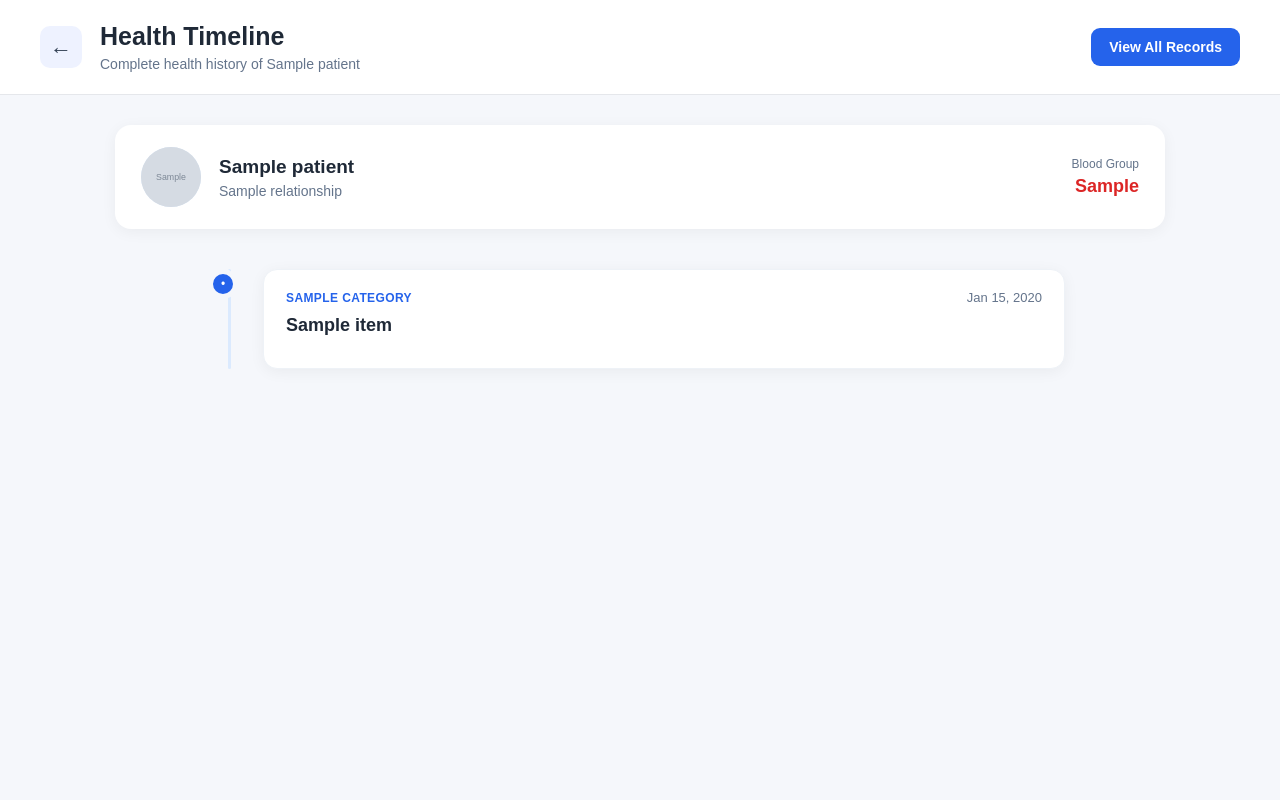
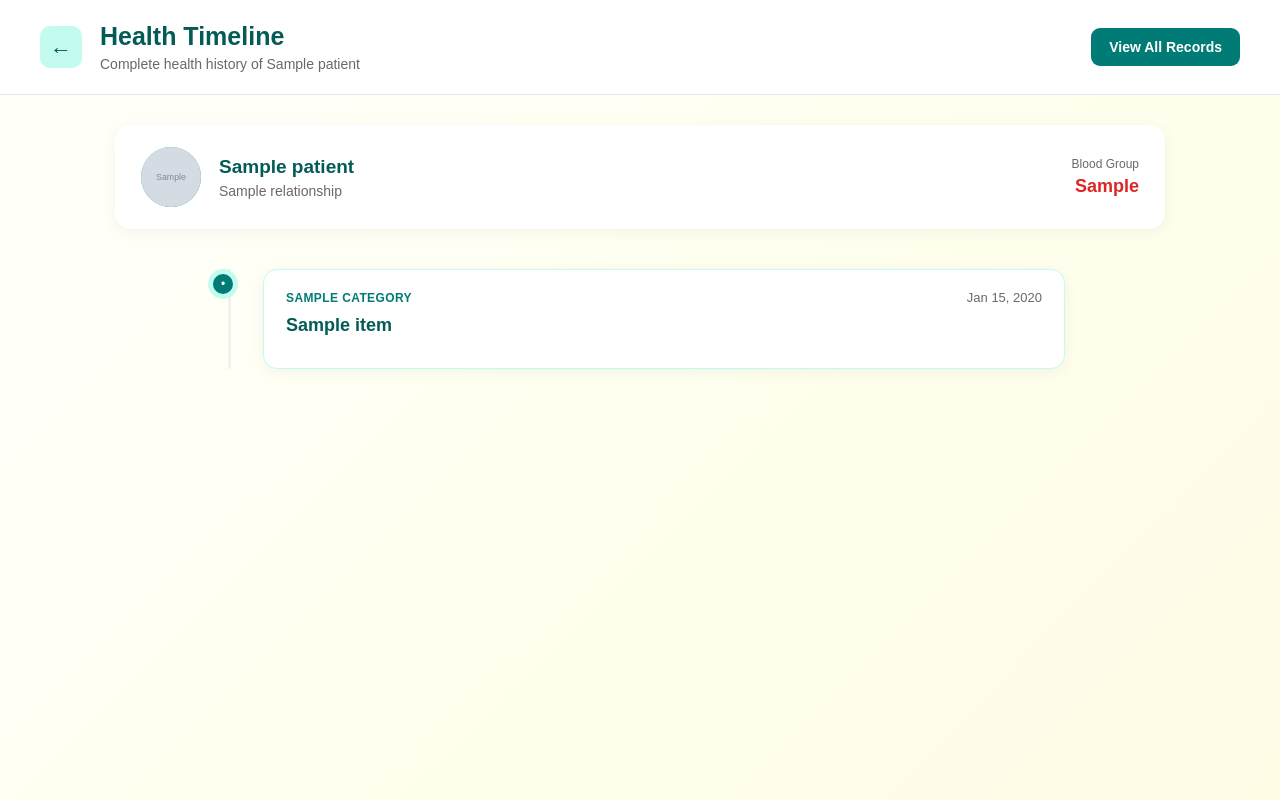
Before and after one commit to AMNA-RISHVI/CareNest_Home-Healthcare-Platform, a Django app: template health_wallet/templates/health_wallet/health_timeline.html in a window 1280 px wide. Run offline with Django 5.2, Linux system fonts and the light colour scheme; the template is opened without the code that fills it: most values are stand-ins (such as "Sample title", 1, 10 or a date in 2020); grey boxes marked "Sample" are stand-in pictures.

Commit message:
Improved interface design

```diff
--- a/health_wallet/static/health_wallet/css/health_timeline.css
+++ b/health_wallet/static/health_wallet/css/health_timeline.css
@@ -7,8 +7,13 @@
 
 body {
     font-family: Arial, Helvetica, sans-serif;
-    background: #f5f7fb;
-    color: #1f2937;
+    background: linear-gradient(
+        135deg,
+        #FFFFF7 20%,
+        #FFFFEF 50%,
+        #FFFCE6 100%
+    );
+    color: #035B57;
 }
 
 
@@ -56,9 +61,9 @@ a {
     align-items: center;
     justify-content: center;
 
-    background: #eef2ff;
+    background: #c3fbf0;
 
-    color: #334155;
+    color: #035B57;
 
     font-size: 22px;
 
@@ -67,7 +72,7 @@ a {
 
 
 .back-button:hover {
-    background: #e0e7ff;
+    background: #A1FDEB;
 }
 
 
@@ -78,13 +83,13 @@ a {
 
 
 .timeline-header p {
-    color: #64748b;
+    color: #6B6868;
     font-size: 14px;
 }
 
 
 .records-button {
-    background: #2563eb;
+    background: #007B75;
 
     color: #ffffff;
 
@@ -99,7 +104,9 @@ a {
 
 
 .records-button:hover {
-    background: #1d4ed8;
+    background: #ffffff;
+    color: #007B75;
+    border: 2px solid #007B75;
 }
 
 
@@ -136,13 +143,17 @@ a {
 
     overflow: hidden;
 
-    background: #dbeafe;
+    background: linear-gradient(
+        135deg,
+        #3CD5C0 0%,
+        #007B75 100%
+    );;
 
     display: flex;
     align-items: center;
     justify-content: center;
 
-    color: #2563eb;
+    color: #ffffff;
 
     font-size: 24px;
     font-weight: bold;
@@ -170,7 +181,7 @@ a {
 
 
 .patient-info p {
-    color: #64748b;
+    color: #6B6868;
 
     font-size: 14px;
 }
@@ -189,7 +200,7 @@ a {
 .blood-label {
     font-size: 12px;
 
-    color: #64748b;
+    color: #6B6868;
 }
 
 
@@ -226,7 +237,7 @@ a {
 
     width: 3px;
 
-    background: #dbeafe;
+    background: #f1f1f1;
 
     border-radius: 10px;
 }
@@ -253,9 +264,9 @@ a {
 
     border-radius: 50%;
 
-    background: #2563eb;
+    background: #007B75;
 
-    border: 5px solid #f5f7fb;
+    border: 5px solid #c3fbf0;
 
     display: flex;
     align-items: center;
@@ -280,7 +291,7 @@ a {
 
     box-shadow: 0 3px 15px rgba(0, 0, 0, 0.05);
 
-    border: 1px solid #eef2f7;
+    border: 1px solid #c3fbf0;
 
     transition: 0.2s;
 }
@@ -313,14 +324,14 @@ a {
 
     letter-spacing: 0.4px;
 
-    color: #2563eb;
+    color: #007B75;
 }
 
 
 .timeline-date {
     font-size: 13px;
 
-    color: #64748b;
+    color: #6B6868;
 }
 
 
@@ -332,7 +343,7 @@ a {
 
 
 .timeline-details {
-    color: #475569;
+    color: #6B6868;
 
     font-size: 14px;
 
@@ -355,7 +366,7 @@ a {
 
     margin-top: 10px;
 
-    color: #2563eb;
+    color: #007B75;
 
     font-weight: 600;
 
@@ -401,7 +412,7 @@ a {
 
 
 .empty-timeline p {
-    color: #64748b;
+    color: #6B6868;
 
     font-size: 14px;
 
@@ -412,7 +423,7 @@ a {
 .add-record-button {
     display: inline-block;
 
-    background: #2563eb;
+    background: #007B75;
 
     color: #ffffff;
 
```
Also changed, not shown: health_wallet/static/health_wallet/css/add_record.css (+6 -1 lines), health_wallet/static/health_wallet/css/all_records.css (+10 -5 lines), health_wallet/static/health_wallet/css/health_record_changes.css (+6 -1 lines), health_wallet/static/health_wallet/css/health_wallet.css (+25 -22 lines), health_wallet/static/health_wallet/css/manage_professional_access.css (+9 -0 lines), health_wallet/static/health_wallet/css/professional_access.css (+9 -0 lines), health_wallet/static/health_wallet/css/professional_request_access.css (+15 -0 lines), health_wallet/templates/health_wallet/all_records.html (+31 -0 lines).
